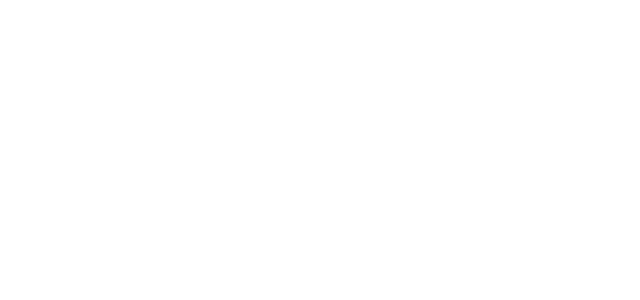
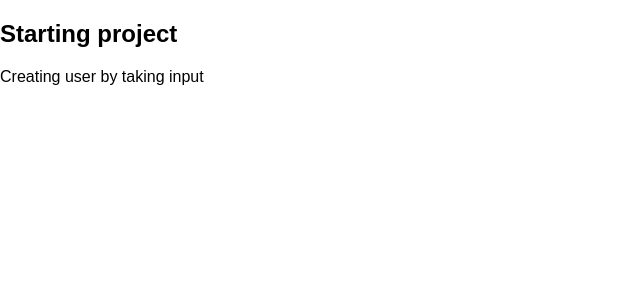
Before and after one commit to Shrey03/React-Learning, a React (Create React App) app in the folder Simple User Project/: page / in a window 1280 px wide. Shown: the top 300 px of the page, without its empty margins (0-640 px from the left). Built offline with nearby package versions, Linux system fonts and the light colour scheme.

Commit message:
first commit

```diff
--- a/Simple User Project/src/App.js
+++ b/Simple User Project/src/App.js
@@ -1,10 +1,10 @@
-import React from 'react';
-
+import React from "react";
 
 function App() {
   return (
     <div>
-
+      <h2>Starting project</h2>
+      <p>Creating user by taking input</p>
     </div>
   );
 }
```
